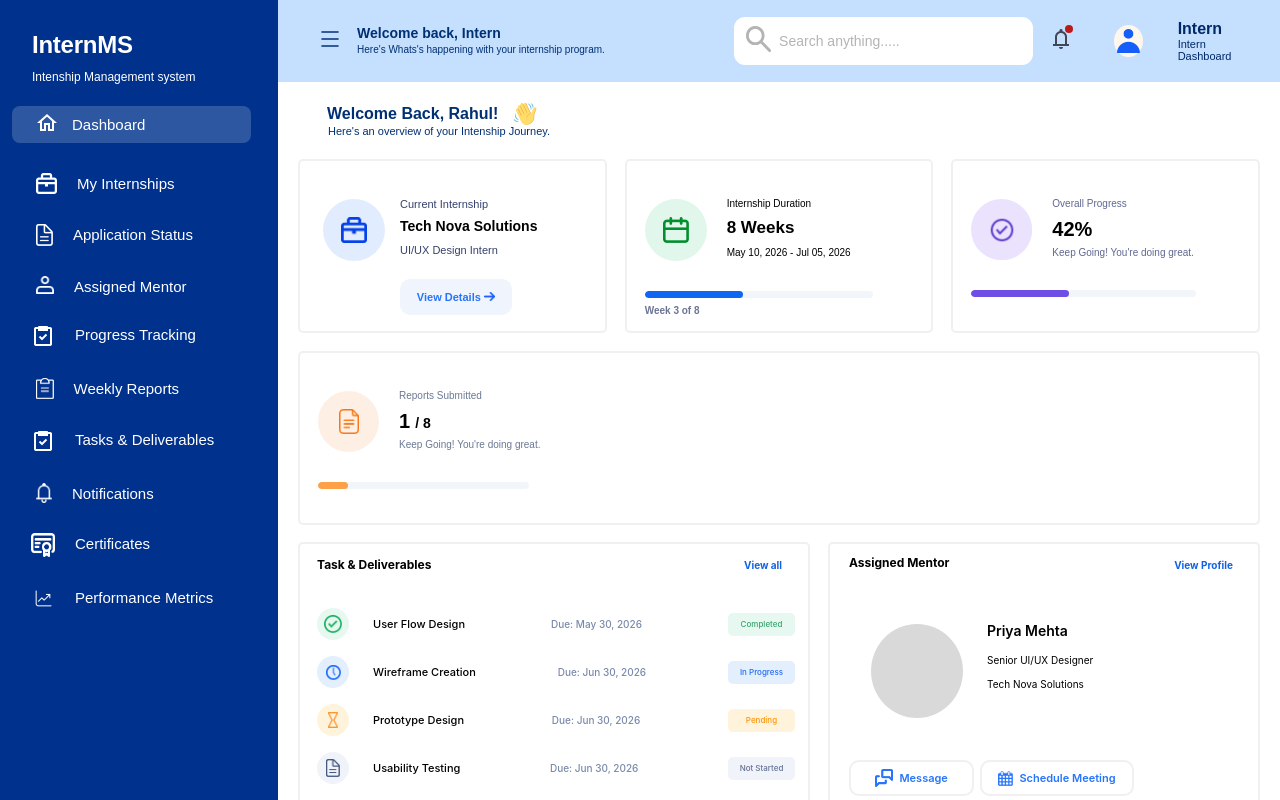
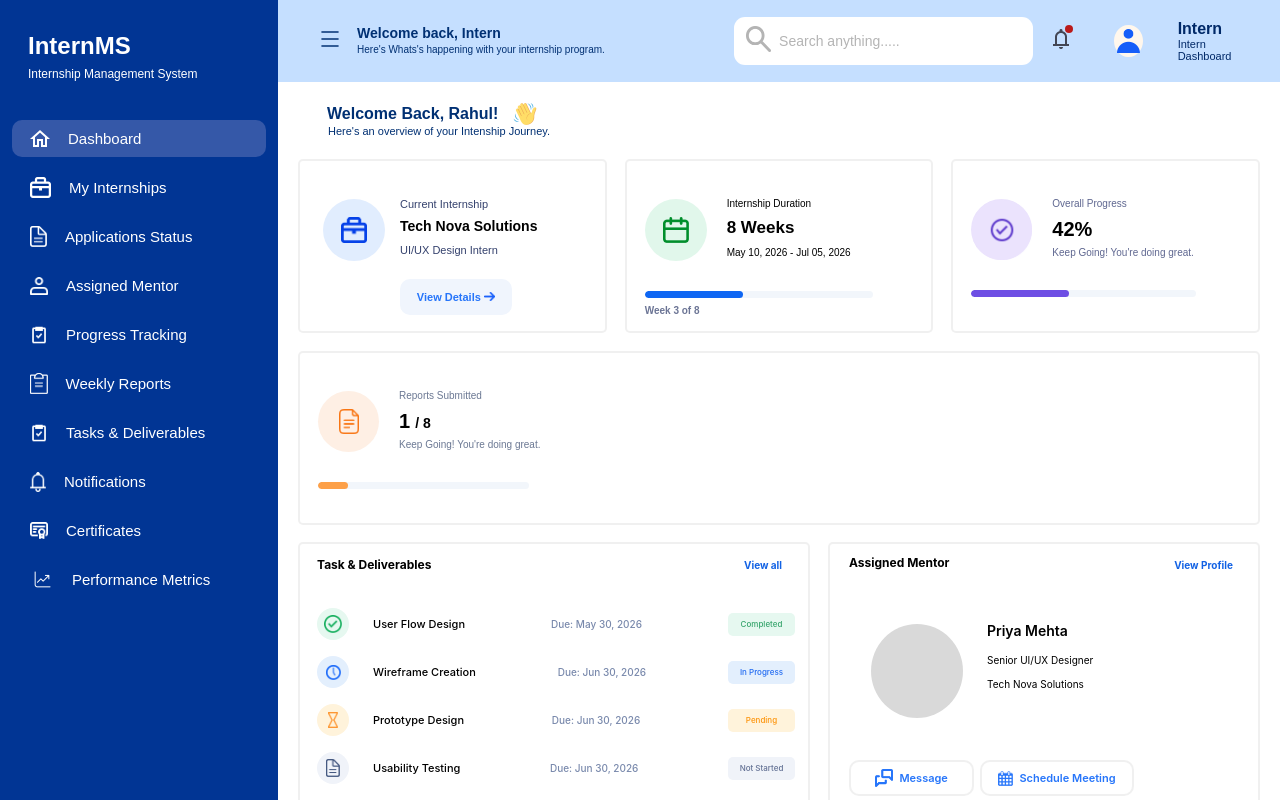
Before and after one commit to thippeshr6599/Internms, a React (Vite) app: page /Internms/InternDashboard in a window 1280 px wide. Shown: the top 800 px of the page. Built offline with nearby package versions, Linux system fonts and the light colour scheme.

Commit message:
Updated the changes and corrections in sidebar

```diff
--- a/src/Interndashboard/Interndashboard.css
+++ b/src/Interndashboard/Interndashboard.css
@@ -5,89 +5,135 @@
   overflow: hidden;
   margin-right: 0;
 }
-
-.Main-IDB {
+.Sidebar-Content-IDB {
+  width: 278px;
+  height: 100vh;
+  background: #013594;
+  transition: .3s;
+  flex-shrink: 0;
+  position: fixed;
+  top: 0;
+  left: 0;
+  overflow-y: auto;
+  z-index: 1000;
+}
+
+.Sidebar-IDB-head1{
+    padding:32px 28px;
+}
+
+.Sidebar-IDB-head1 h2{
+    color:#FFFFFF;
+    font-size:24px;
+    font-weight:700;
+    margin-bottom:6px;
+    display: flex;
+    align-items: center;
+    gap: 0;
+}
+.Sidebar-IDB-head1 h2 span{
+    display: inline;
+}
+
+
+.Sidebar-IDB-head1 p{
+    color:#FFFFFF;
+    font-size:12px;
+    font-weight: 500;
+    line-height: 16px;
+}
+
+.sidebar-menu-IDB{
+    display: grid;
+}
+
+.sidebar-item-IDB{
+    display:flex;
+    align-items:center;
+    height:37px;
+    margin:6px 12px;
+    padding:0 18px;
+    border-radius:10px;
+    cursor:pointer;
+    transition:.25s;
+}
+
+.sidebar-item-IDB span{
+    margin-left:18px;
+    color:#FFFFFF;
+    font-size:15px;
+    font-weight:500;
+    line-height: 100%;
+}
+
+.sidebar-item-IDB:hover{
+    background:#254FA8;
+}
+
+.sidebar-item-IDB.active-IDB{
+    background:#3558A8;
+}
+
+.Sidebar-Content-IDB.Show {
+  width: 82px;
+}
+
+/* Hide the heading completely */
+.Sidebar-Content-IDB.Show .Sidebar-IDB-head1 {
+  display: none;
+}
+
+/* Menu starts from top */
+.Sidebar-Content-IDB.Show .sidebar-menu-IDB {
   display: flex;
   flex-direction: column;
-  flex: 1;
-  min-width: 0;
-}
-
-.Section-IDB {
-  padding: 20px;
-}
-.Sidebar-Content {
-  width: 278px;
-  min-height: 100vh;
-  background-color: #00328d;
-  box-sizing: border-box;
-  flex-shrink: 0;
-}
-.Sidebar-head1 {
-  width: 220px;
-  height: 90px;
-  padding: 32px;
-  padding-top: 29px;
-}
-.Sidebar-head1 h2 {
-  color: #ffffff;
-  font-size: 24;
-  font-weight: 700;
-  font-style: bold;
-  line-height: 32px;
-  letter-spacing: -0.24px;
-  margin-bottom: 8px;
-}
-.Sidebar-head1 p {
-  width: 182.13px;
-  color: #ffffff;
-  font-size: 12px;
-  font-weight: 500;
-  line-height: 16px;
-}
-.Sidebar-head2 {
-  border: 1px solid none;
-  width: 239px;
-  height: 37px;
-  border-radius: 8px;
-  margin-left: 12px;
-  align-items: center;
-  display: flex;
-  margin-top: 16px;
-  background: rgba(255, 255, 255, 0.18);
-}
-.Sidebar-head2 img {
-  width: 20px;
-  height: 17px;
-  margin-left: 25px;
-  margin-bottom: 5px;
-}
-.Sidebar-head2 h4 {
-  color: #ffffff;
-  font-size: 15px;
-  font-weight: 500;
-  line-height: 100%;
-  margin-left: 15px;
-}
-.sidebar-Header {
-  display: grid;
-}
-.sidebar-header {
-  display: flex;
-  padding-top: 30px;
-  padding-left: 16px;
-  align-items: start;
-}
-
-.sidebar-header span {
-  color: #ffffff;
-  font-size: 15px;
-  font-weight: 500;
-  line-height: 100%;
-  margin-top: 3px;
-  margin-left: 20px;
-}
-
+  align-items: center;
+  margin-top: 25px;
+}
+
+/* Only icons */
+.Sidebar-Content-IDB.Show .sidebar-item-IDB {
+  width: 50px;
+  height: 50px;
+  margin: 8px 0;
+  padding: 0;
+  justify-content: center;
+  align-items: center;
+}
+
+/* Hide text */
+.Sidebar-Content-IDB.Show .sidebar-item-IDB span {
+  display: none;
+}
+
+/* Remove icon spacing */
+.Sidebar-Content-IDB.Show .sidebar-item-IDB img {
+  margin: 0;
+}
+.Sidebar-Content-IDB.Show .sidebar-item-IDB{
+    justify-content:center;
+    padding:0;
+    margin:8px;
+}
+
+.Sidebar-Content-IDB.Show .sidebar-item-IDB span{
+    display:none;
+}
+
+.Sidebar-Content-IDB.Show .sidebar-item-IDB img{
+    margin:0;
+}
+
+.Main-IDB{
+    margin-left:278px;
+    width:calc(100% - 278px);
+    transition:all .3s;
+}
+
+.Content-IDB.Show .Main-IDB{
+    margin-left:82px;
+    width:calc(100% - 82px);
+}
 .Content-nav {
   width: 100%;
   height: 82px;
@@ -99,6 +145,9 @@
   padding-left: 40px;
   padding-right: 63.58px;
   overflow: hidden;
+  position: sticky;
+  top: 0;
+  z-index: 999;
 }
 
 .navbar-left {
@@ -278,6 +327,9 @@
    font-style: bold;
    line-height: 100%;
 }
+.Section-IDB {
+  padding: 20px;
+}
 .header-Section img {
   width: 24px;
   height: 24px;
--- a/src/Interndashboard/Interndashboard.jsx
+++ b/src/Interndashboard/Interndashboard.jsx
@@ -1,4 +1,4 @@
-import React from "react";
+import React,  { useState } from "react";
 import { Link } from "react-router-dom";
 import '../Interndashboard/InternDashboard.css'
 import IDBmore from "../assets/ADBmore.png"
@@ -43,6 +43,7 @@ import DownloadIDB from "../assets/DownloadIDB.png";
 import { PieChart, Pie, Cell, ResponsiveContainer } from "recharts";
 
   export const InternDashboard = () => {
+  const [Show, setShow] = useState(false);
   const tasksData = [
     {
       id: 1,
@@ -216,93 +217,65 @@ import { PieChart, Pie, Cell, ResponsiveContainer } from "recharts";
   ];
 
   return (
-    <div className="Content-IDB">
-      <div className="Sidebar-Content">
-        <div className="Sidebar-head1">
+    <div className={`Content-IDB ${Show ? "Show" : ""}`}>
+      <div className={`Sidebar-Content-IDB ${Show ? "Show" : ""}`}>
+       <div className="Sidebar-IDB-head1">
         <h2>InternMS</h2>
-          <p>Intenship Management system</p>
+        <p>Internship Management System</p>
        </div>
-        <div className="Sidebar-head2">
-          <img src={HomeIDB} alt="Homeadmin" />
-          <h4>Dashboard</h4>
+
+       <div className="sidebar-menu-IDB">
+
+         <div className="sidebar-item-IDB active-IDB">
+           <img src={HomeIDB} alt="homeidb" style={{width:"20px",height:"17px"}} />
+           {!Show && <span>Dashboard</span>}
          </div>
-        <div className="sidebar-Header">
-          <div className="sidebar-header">
-            <img
-              src={Myinternship}
-              alt="internshipimage"
-              style={{ width: "21px", height: "21px", marginLeft: "20px" }}
-            />
-            <span>My Internships</span>
+
+         <div className="sidebar-item-IDB">
+          <img src={Myinternship} alt="myinternship" style={{width:"21px",height:"21px"}} />
+          {!Show && <span>My Internships</span>}
          </div>
-          <div className="sidebar-header">
-            <img
-              src={Applicationstatus}
-              alt="Applicationstatus"
-              style={{ width: "16.9px", height: "21.54px", marginLeft: "20px" }}
-            />
-            <span>Application Status</span>
+
+         <div className="sidebar-item-IDB">
+          <img src={Applicationstatus} alt="applicationstatus" style={{width:"16.9px",height:"21.54px"}} />
+          {!Show && <span>Applications Status</span>}
          </div>
-          <div className="sidebar-header">
-            <img
-              src={Assignedmentor}
-              alt="Assignedmentor"
-              style={{ width: "18px", height: "18px", marginLeft: "20px" }}
-            />
-            <span>Assigned Mentor</span>
+
+         <div className="sidebar-item-IDB">
+          <img src={Assignedmentor} alt="assignedmentor" style={{width:"18px",height:"18px"}}/>
+           {!Show && <span>Assigned Mentor</span>}
           </div>
-          <div className="sidebar-header">
-            <img
-              src={Progresstracking}
-              alt="Progresstracking"
-              style={{ width: "24px", height: "24px", marginLeft: "15px" }}
-            />
-            <span>Progress Tracking</span>
+
+          <div className="sidebar-item-IDB">
+           <img src={Progresstracking} alt="progresstracking" style={{width:"18px",height:"20px"}}/>
+           {!Show && <span>Progress Tracking</span>}
           </div>
-          <div className="sidebar-header">
-            <img
-              src={Weeklyreports}
-              alt="Weeklyreports"
-              style={{
-                width: "17.52px",
-                height: "21.60px",
-                marginLeft: "20px",
-              }}
-            />
-            <span>Weekly Reports</span>
+
+          <div className="sidebar-item-IDB">
+          <img src={Weeklyreports} alt="weeklyreports" style={{width:"17.52px",height:"21.6px"}} />
+          {!Show && <span>Weekly Reports</span>}
           </div>
-          <div className="sidebar-header">
-            <img
-              src={TasksIDB}
-              alt="TaskIDB"
-              style={{ width: "24px", height: "24px", marginLeft: "15px" }}
-            />
-            <span>Tasks & Deliverables</span>
+
+          <div className="sidebar-item-IDB">
+           <img src={TasksIDB} alt="tasksidb" style={{width:"18px",height:"20px"}}/>
+           {!Show && <span>Tasks & Deliverables</span>}
           </div>
-          <div className="sidebar-header">
-            <img
-              src={Notificationsidb}
-              alt="Notification"
-              style={{ width: "16px", height: "20px", marginLeft: "20px" }}
-            />
-            <span>Notifications</span>
+
+          <div className="sidebar-item-IDB">
+           <img src={Notificationsidb} alt="notificationidb" style={{width:"16px",height:"20px"}}/>
+           {!Show && <span>Notifications</span>}
           </div>
-          <div className="sidebar-header">
-            <img
-              src={Certificateidb}
-              alt="Certificate"
-              style={{ width: "24px", height: "24px", marginLeft: "15px" }}
-            />
-            <span>Certificates</span>
+
+         <div className="sidebar-item-IDB">
+          <img src={Certificateidb} alt="certificateidb" style={{width:"18px",height:"17px"}}/>
+          {!Show && <span>Certificates</span>}
          </div>
-          <div className="sidebar-header">
-            <img
-              src={Performanceidb}
-              alt="Performance"
-              style={{ width: "24px", height: "24px", marginLeft: "15px" }}
-            />
-            <span>Performance Metrics</span>
+
+         <div className="sidebar-item-IDB">
+          <img src={Performanceidb} alt="" style={{width:"24px",height:"24px"}}/>
+          {!Show && <span>Performance Metrics</span>}
          </div>
+
        </div>
      </div>
 
@@ -310,7 +283,7 @@ import { PieChart, Pie, Cell, ResponsiveContainer } from "recharts";
         {/* Navbar */}
         <div className="Content-nav">
           <div className="navbar-left">
-            <div className="menu-icon">
+            <div className="menu-icon" onClick={() => setShow(!Show)}>
               <img
                 src={IDBmore}
                 alt="abdmore"
```
Lines whose indentation alone changed are shown as unchanged.
